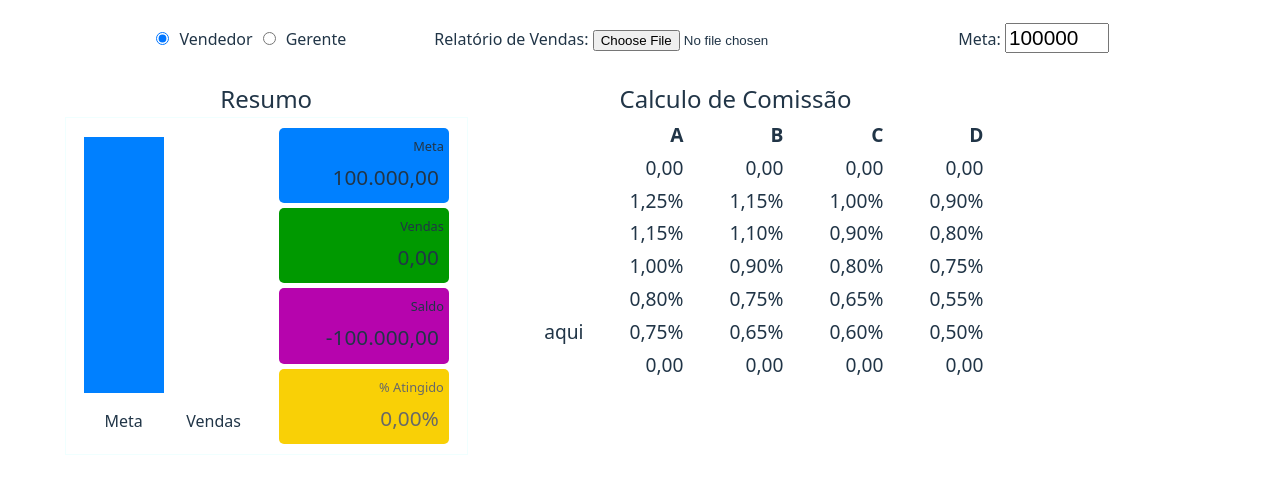
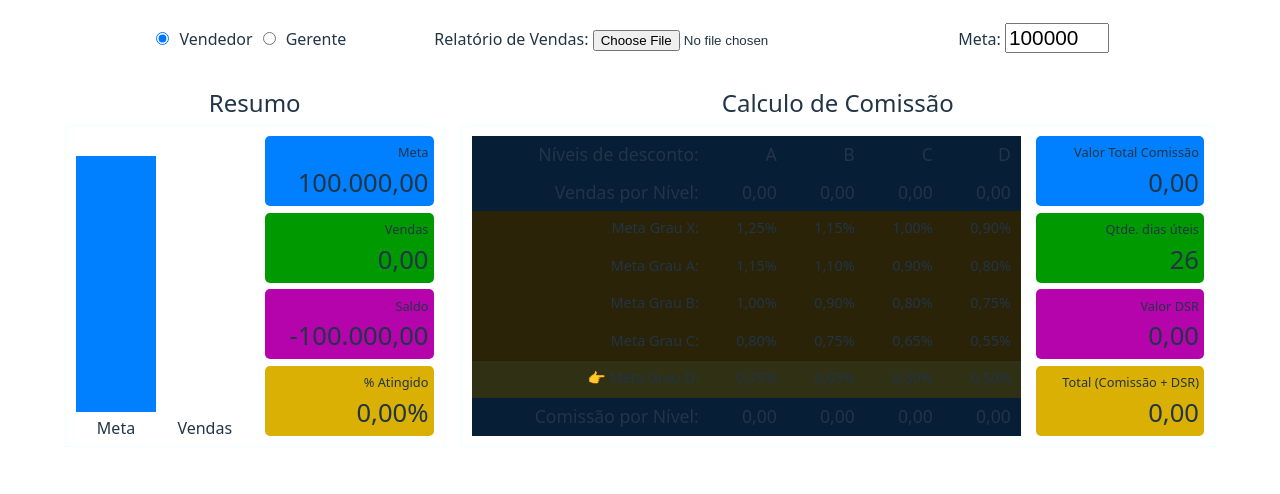
Before and after one commit to lucasisrael-dev/new_dashboard, a Vue app: page / in a window 1280 px wide. Shown: the top 494 px of the page. Built offline with nearby package versions, Linux system fonts and the light colour scheme.

Commit message:
Concluído layout e funcionalidade. Falta decidir sobre dias uteis e não uteis

```diff
--- a/src/components/CalculoComissao.vue
+++ b/src/components/CalculoComissao.vue
@@ -1,84 +1,224 @@
 <template>
     <div id="principal">
         <p class="tituloSuperCard">Calculo de Comissão</p>
-        <table>
+        <div class="conteinerCalculoComissao">
+            <div class="containerTabelaComissao">
+                <table>
             <thead>
-                <tr>
-                <th></th>
-                <th>A</th>
-                <th>B</th>
-                <th>C</th>
-                <th>D</th>
+                <tr class="linhaValores">
+                    <th>Níveis de desconto: </th>
+                    <th>A</th>
+                    <th>B</th>
+                    <th>C</th>
+                    <th>D</th>
+                </tr>
+                <tr class="linhaValores">
+                    <th>Vendas por Nível: </th>
+                    <th>{{ formatarNumeroParaPtBr(DADOS.vendasPorNivelDesconto['A']) }}</th>
+                    <th>{{ formatarNumeroParaPtBr(DADOS.vendasPorNivelDesconto['B']) }}</th>
+                    <th>{{ formatarNumeroParaPtBr(DADOS.vendasPorNivelDesconto['C']) }}</th>
+                    <th>{{ formatarNumeroParaPtBr(DADOS.vendasPorNivelDesconto['D']) }}</th>
                 </tr>
             </thead>
             <tbody>
-                <tr>
-                    <td></td>
-                    <td>{{ formatarNumeroParaPtBr(DADOS.vendasPorNivelDesconto['A']) }}</td>
-                    <td>{{ formatarNumeroParaPtBr(DADOS.vendasPorNivelDesconto['B']) }}</td>
-                    <td>{{ formatarNumeroParaPtBr(DADOS.vendasPorNivelDesconto['C']) }}</td>
-                    <td>{{ formatarNumeroParaPtBr(DADOS.vendasPorNivelDesconto['D']) }}</td>
-                </tr>
-                <tr>
-                    <td><span v-if="DADOS.nivelMeta === 'X'">aqui</span></td>
+                <tr class="linhaIndices" :class="{ selected: DADOS.nivelMeta === 'X' }">
+                    <td><span v-if="DADOS.nivelMeta === 'X'">👉 </span><span>Meta Grau X: </span></td>
                     <td>{{ formatarNumeroParaPtBr(DADOS.tabelaComissoes.X[0]) }}%</td>
                     <td>{{ formatarNumeroParaPtBr(DADOS.tabelaComissoes.X[1]) }}%</td>
                     <td>{{ formatarNumeroParaPtBr(DADOS.tabelaComissoes.X[2]) }}%</td>
                     <td>{{ formatarNumeroParaPtBr(DADOS.tabelaComissoes.X[3]) }}%</td>
                 </tr>
-                <tr>
-                    <td><span v-if="DADOS.nivelMeta === 'A'">aqui</span></td>
+                <tr class="linhaIndices" :class="{ selected: DADOS.nivelMeta === 'A' }">
+                    <td><span v-if="DADOS.nivelMeta === 'A'">👉 </span><span>Meta Grau A: </span></td>
                     <td>{{ formatarNumeroParaPtBr(DADOS.tabelaComissoes.A[0]) }}%</td>
                     <td>{{ formatarNumeroParaPtBr(DADOS.tabelaComissoes.A[1]) }}%</td>
                     <td>{{ formatarNumeroParaPtBr(DADOS.tabelaComissoes.A[2]) }}%</td>
                     <td>{{ formatarNumeroParaPtBr(DADOS.tabelaComissoes.A[3]) }}%</td>
                 </tr>
-                <tr>
-                    <td><span v-if="DADOS.nivelMeta === 'B'">aqui</span></td>
+                <tr class="linhaIndices" :class="{ selected: DADOS.nivelMeta === 'B' }">
+                    <td><span v-if="DADOS.nivelMeta === 'B'">👉 </span><span>Meta Grau B: </span></td>
                     <td>{{ formatarNumeroParaPtBr(DADOS.tabelaComissoes.B[0]) }}%</td>
                     <td>{{ formatarNumeroParaPtBr(DADOS.tabelaComissoes.B[1]) }}%</td>
                     <td>{{ formatarNumeroParaPtBr(DADOS.tabelaComissoes.B[2]) }}%</td>
                     <td>{{ formatarNumeroParaPtBr(DADOS.tabelaComissoes.B[3]) }}%</td>
                 </tr>
-                <tr>
-                    <td><span v-if="DADOS.nivelMeta === 'C'">aqui</span></td>
+                <tr class="linhaIndices" :class="{ selected: DADOS.nivelMeta === 'C' }">
+                    <td><span v-if="DADOS.nivelMeta === 'C'">👉 </span><span>Meta Grau C: </span></td>
                     <td>{{ formatarNumeroParaPtBr(DADOS.tabelaComissoes.C[0]) }}%</td>
                     <td>{{ formatarNumeroParaPtBr(DADOS.tabelaComissoes.C[1]) }}%</td>
                     <td>{{ formatarNumeroParaPtBr(DADOS.tabelaComissoes.C[2]) }}%</td>
                     <td>{{ formatarNumeroParaPtBr(DADOS.tabelaComissoes.C[3]) }}%</td>
                 </tr>
-                <tr>
-                    <td><span v-if="DADOS.nivelMeta === 'D'">aqui</span></td>
+                <tr class="linhaIndices" :class="{ selected: DADOS.nivelMeta === 'D' }">
+                    <td><span v-if="DADOS.nivelMeta === 'D'">👉 </span><span>Meta Grau D: </span></td>
                     <td>{{ formatarNumeroParaPtBr(DADOS.tabelaComissoes.D[0]) }}%</td>
                     <td>{{ formatarNumeroParaPtBr(DADOS.tabelaComissoes.D[1]) }}%</td>
                     <td>{{ formatarNumeroParaPtBr(DADOS.tabelaComissoes.D[2]) }}%</td>
                     <td>{{ formatarNumeroParaPtBr(DADOS.tabelaComissoes.D[3]) }}%</td>
                 </tr>
-                <tr>
-                    <td></td>
+            </tbody>
+            <tfoot>
+                    <tr class="linhaValores">
+                    <td>Comissão por Nível: </td>
                     <td>{{ formatarNumeroParaPtBr(DADOS.vendasPorNivelDesconto['A'] * (DADOS.tabelaComissoes[DADOS.nivelMeta][0] / 100)) }}</td>
                     <td>{{ formatarNumeroParaPtBr(DADOS.vendasPorNivelDesconto['B'] * (DADOS.tabelaComissoes[DADOS.nivelMeta][1] / 100)) }}</td>
                     <td>{{ formatarNumeroParaPtBr(DADOS.vendasPorNivelDesconto['C'] * (DADOS.tabelaComissoes[DADOS.nivelMeta][2] / 100)) }}</td>
                     <td>{{ formatarNumeroParaPtBr(DADOS.vendasPorNivelDesconto['D'] * (DADOS.tabelaComissoes[DADOS.nivelMeta][3] / 100)) }}</td>
                 </tr>
-            </tbody>
+            </tfoot>
         </table>
+        </div>
+        <div class="cardsTotais">
+            <div class="card cardTotalComissao">
+                <span>Valor Total Comissão</span>
+                <p>{{ formatarNumeroParaPtBr(valorTotalComissao) }}</p>
+            </div>
+            <div class="card cardDiasUteis">
+                <span>Qtde. dias úteis</span>
+                <p>{{ qtdeDiasUteisNoMes }}</p>
+            </div>
+            <div class="card cardTotalDSR">
+                <span>Valor DSR</span>
+                <p>{{ formatarNumeroParaPtBr(valorDSR) }}</p>
+            </div>
+            <div class="card cardTotalGeral">
+                <span>Total (Comissão + DSR)</span>
+                <p>{{ formatarNumeroParaPtBr(valorTotalComissao + valorDSR) }}</p>
+            </div>
+        </div>
+        </div>
+
     </div>
 </template>
 
 <style scoped>
+#principal {
+    width: calc(67% - 1rem);
+}
+
+.conteinerCalculoComissao {
+    display: flex;
+    justify-content: space-between;
+    height: calc(20rem - 20px);
+    border: 1px solid azure;
+    padding: 10px;
+}
+
+.containerTabelaComissao {
+  width: 75%;
+}
+
+.cardsTotais {
+  width: 23%;
+  display: flex;
+  flex-direction: column;
+  justify-content: space-between;
+}
+
 table {
-    border: 1px solid white;
+    width: 100%;
+    height: 100%;
 }
+
+tr.linhaIndices {
+    font-size: 0.9rem;
+    background-color: #2a2307;
+}
+
+tr.linhaValores {
+    font-size: 1.1rem;
+    background-color: #061f36;
+}
+
+tr.selected {
+    background-color: rgb(48, 48, 21);
+}
+
 td, th {
-    font-size: 1.2rem;
     text-align: right;
-    min-width: 6rem;
+    padding: 10px;
 }
+
+.card {
+  height: 20%;
+  display: flex;
+  flex-direction: column;
+  justify-content: space-around;
+  text-align: right;
+  padding: 5px;
+  border-radius: 5px;
+}
+
+.card span {
+  font-size: 0.8rem;
+}
+
+.card p {
+  font-size: 1.6rem;
+}
+
+.cardTotalComissao {
+  background-color: #0080ff;
+}
+
+.cardDiasUteis {
+  background-color: #009900;
+}
+
+.cardTotalDSR {
+  background-color: #b604ad;
+}
+
+.cardTotalGeral {
+  background-color: #dbb005;
+}
+
 </style>
 
 <script setup>
-import { inject } from 'vue';
+import { inject, ref, computed } from 'vue';
 import { formatarNumeroParaPtBr } from '../utils/utils';
 const DADOS = inject('appDados');
+
+const valorTotalComissao = computed(() => {
+    let total = 0;
+    for (const nivel in DADOS.vendasPorNivelDesconto) {
+        const vendas = DADOS.vendasPorNivelDesconto[nivel];
+        const indiceComissao = DADOS.tabelaComissoes[DADOS.nivelMeta][['A', 'B', 'C', 'D'].indexOf(nivel)];
+        total += vendas * (indiceComissao / 100);
+    }
+    return total;
+});
+
+const valorDSR = computed(() => {
+    return (valorTotalComissao.value /  qtdeDiasUteisNoMes * (qtdeDiasNoMes - qtdeDiasUteisNoMes));
+});
+
+let qtdeDiasUteisNoMes = 26 //ref(obtemQtdeDiasUteisNoMes());
+
+function obtemQtdeDiasUteisNoMes() {
+    const hoje = new Date();
+    const ano = hoje.getFullYear();
+    const mes = hoje.getMonth();
+    let qtdeDiasUteis = 0;
+
+    const diasNoMes = new Date(ano, mes + 1, 0).getDate();
+
+    for (let dia = 1; dia <= diasNoMes; dia++) {
+        const dataAtual = new Date(ano, mes, dia);
+        const diaSemana = dataAtual.getDay();
+        if (diaSemana !== 0) {
+            qtdeDiasUteis++;
+        }
+    }
+    return qtdeDiasUteis;
+}
+const qtdeDiasNoMes = 31 // ref(obtemQtdeDiasNoMes());
+function obtemQtdeDiasNoMes() {
+    const hoje = new Date();
+    const ano = hoje.getFullYear();
+    const mes = hoje.getMonth();
+    return new Date(ano, mes + 1, 0).getDate();
+}
+
 </script>
--- a/src/components/ResumoDados.vue
+++ b/src/components/ResumoDados.vue
@@ -1,6 +1,6 @@
 <template>
   <div id="card_resumo">
-    <div class="tituloResumo">
+    <div class="tituloSuperCard">
       <p>Resumo</p>
     </div>
     <div class="conteudoResumo">
@@ -46,52 +46,58 @@
 
 <style scoped>
 #card_resumo {
-  width: 35%;
-}
-
-.tituloResumo {
-  font-size: 1.5rem;
-}
-
-.tituloResumo p {
-  margin: 0;
-  padding: 0;
+  width: 33%;
 }
 
 .conteudoResumo {
+  height: 20rem;
   display: flex;
   justify-content: space-around;
   align-items: stretch;
   border-style: solid;
   border-width: 1px;
   border-color: azure;
-  padding: 5px;
 }
 
 #grafico {
+  width: 50%;
+  padding: 10px;
   display: flex;
   align-items: flex-end;
+  justify-content: space-between;
+}
+
+#conteinerBarraMeta p, #conteinerBarraVendas p {
+  text-align: center;
+  margin-top: 0.5rem;
+}
+
+#dados_resumidos {
+  width: 50%;
+  padding: 10px;
+  display: flex;
+  flex-direction: column;
+  justify-content: space-between;
 }
 
 #barraMeta {
   background-color: #0080ff;
   width: 5rem;
   height: 16rem;
-  margin: 5px;
 }
 
 #barraVendas {
   background-color: #009900;
   width: 5rem;
-  height: 7rem;
-  margin: 5px;
 }
 
 .card {
-  width: 10rem;
+  height: 20%;
+  display: flex;
+  flex-direction: column;
+  justify-content: space-around;
   text-align: right;
   padding: 5px;
-  margin: 5px;
   border-radius: 5px;
 }
 
@@ -100,8 +106,7 @@
 }
 
 .card p {
-  font-size: 1.3rem;
-  margin: 5px;
+  font-size: 1.6rem;
 }
 
 .meta {
@@ -117,8 +122,7 @@
 }
 
 .pAtingido {
-  background-color: #f9d006;
-  color: rgb(103, 104, 104);
+  background-color: #dbb005;
 }
 </style>
 
--- a/src/style.css
+++ b/src/style.css
@@ -1,3 +1,52 @@
+/* http://meyerweb.com/eric/tools/css/reset/
+   v2.0 | 20110126
+   License: none (public domain)
+*/
+
+html, body, div, span, applet, object, iframe,
+h1, h2, h3, h4, h5, h6, p, blockquote, pre,
+a, abbr, acronym, address, big, cite, code,
+del, dfn, em, img, ins, kbd, q, s, samp,
+small, strike, strong, sub, sup, tt, var,
+b, u, i, center,
+dl, dt, dd, ol, ul, li,
+fieldset, form, label, legend,
+table, caption, tbody, tfoot, thead, tr, th, td,
+article, aside, canvas, details, embed,
+figure, figcaption, footer, header, hgroup,
+menu, nav, output, ruby, section, summary,
+time, mark, audio, video {
+	margin: 0;
+	padding: 0;
+	border: 0;
+	font-size: 100%;
+	font: inherit;
+	vertical-align: baseline;
+}
+/* HTML5 display-role reset for older browsers */
+article, aside, details, figcaption, figure,
+footer, header, hgroup, menu, nav, section {
+	display: block;
+}
+body {
+	line-height: 1;
+}
+ol, ul {
+	list-style: none;
+}
+blockquote, q {
+	quotes: none;
+}
+blockquote:before, blockquote:after,
+q:before, q:after {
+	content: '';
+	content: none;
+}
+table {
+	border-collapse: collapse;
+	border-spacing: 0;
+}
+
 :root {
   font-family: system-ui, Avenir, Helvetica, Arial, sans-serif;
   line-height: 1.5;
@@ -23,7 +72,7 @@
 
 .tituloSuperCard {
   font-size: 1.5rem;
-  margin: 0;
+  margin: 10px;
   padding: 0;
 }
 
```
